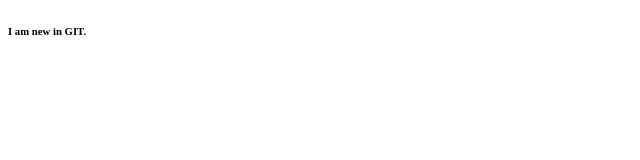
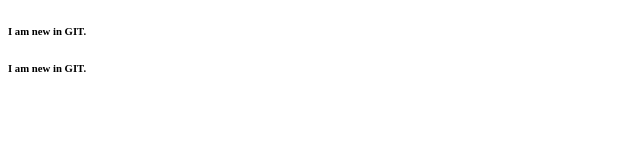
Before and after one commit to Tonoy-Podder/GIT, a plain HTML site: page index.html in a window 1280 px wide. Shown: the full height of the page, 0-640 px from the left. Drawn offline with Linux system fonts and the light colour scheme.

Commit message:
2nd branch done

```diff
--- a/index.html
+++ b/index.html
@@ -7,5 +7,6 @@
 </head>
 <body>
     <h6>I am new in GIT.</h6>
+    <h6>I am new in GIT.</h6>
 </body>
 </html>
```
Also changed, not shown: 1.txt (added), 2.txt (added).
